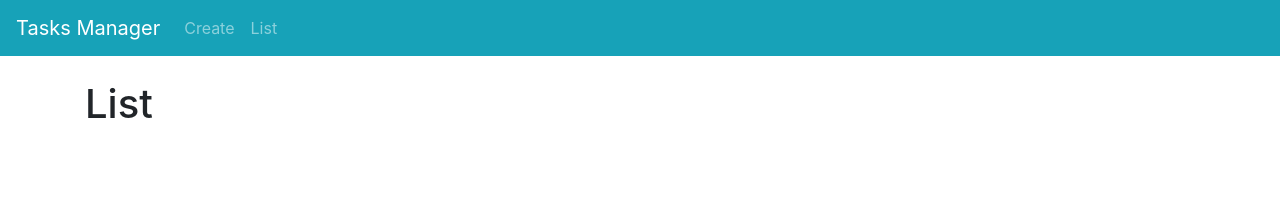
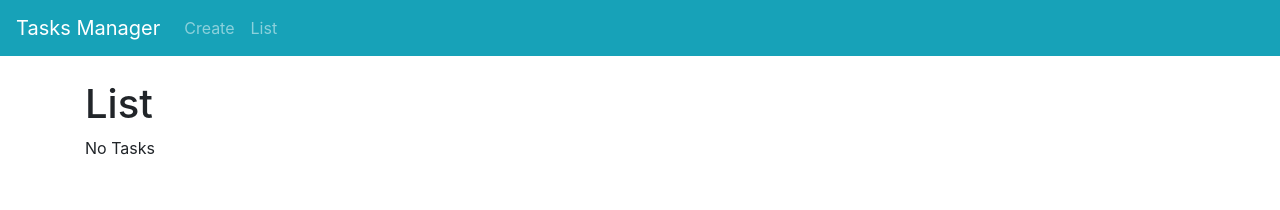
Before and after one commit to alexis-karyavin/tasks-manager-vue, a Vue app: page /list in a window 1280 px wide. Shown: the top 210 px of the page. Built offline with nearby package versions, Linux system fonts and the light colour scheme.

Commit message:
Create template table

```diff
--- a/src/views/List.vue
+++ b/src/views/List.vue
@@ -1,10 +1,27 @@
 <template>
-  <h1>List</h1>
+  <div class="container-list">
+    <h1>List</h1>
+    <b-table striped hover :items="tasks" v-if="tasks.length"></b-table>
+    <p v-else>No Tasks</p>
+  </div>
 </template>
 
 <script>
   export default {
-    name: "List"
+    name: "List",
+    data() {
+      return {
+
+      }
+    },
+    computed: {
+      tasks() {
+        let tasks = this.$store.getters.tasks;
+        // tasks = {id, ...tasks};
+
+        return tasks;
+      },
+    }
   }
 </script>
 
```
